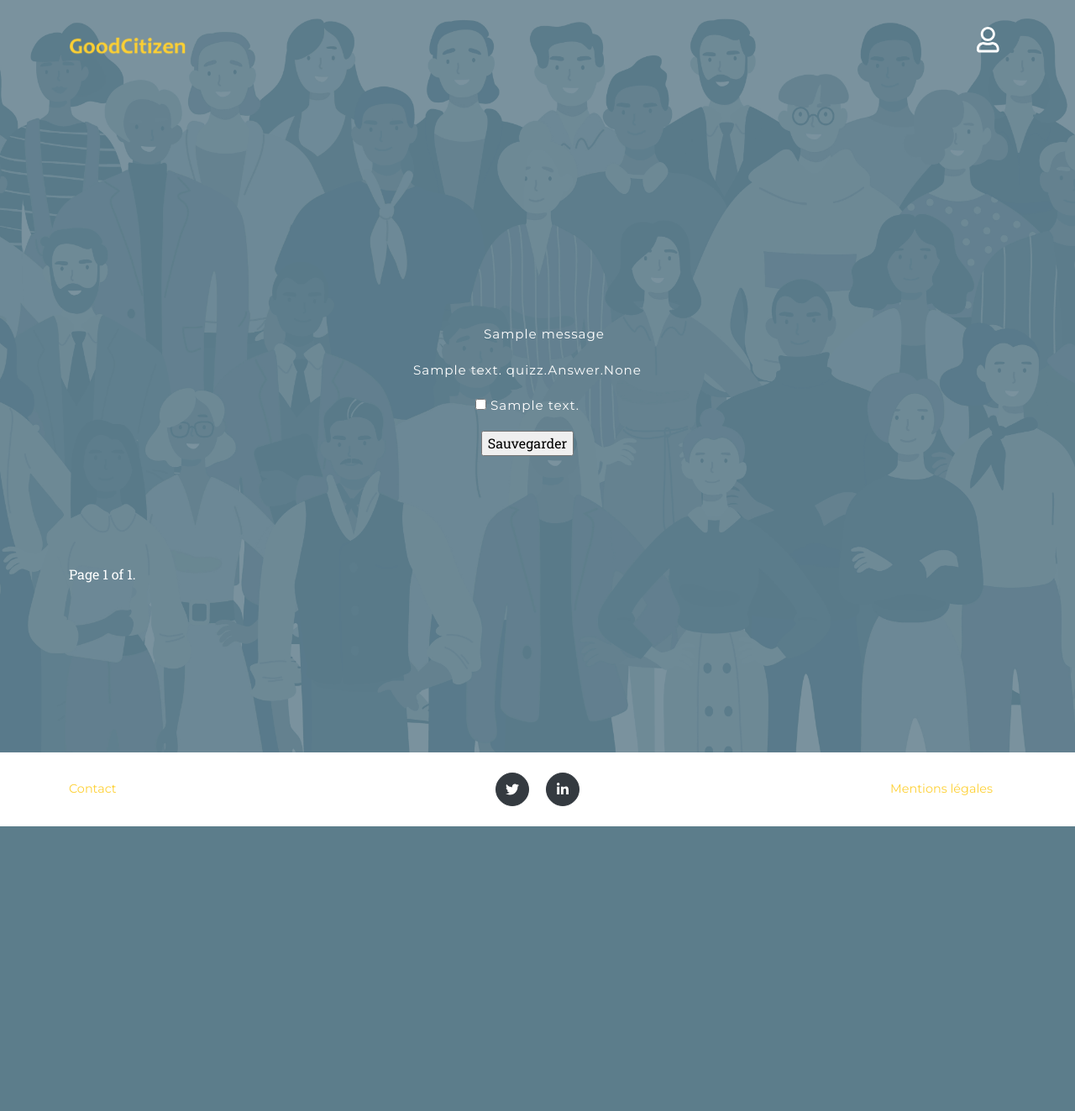
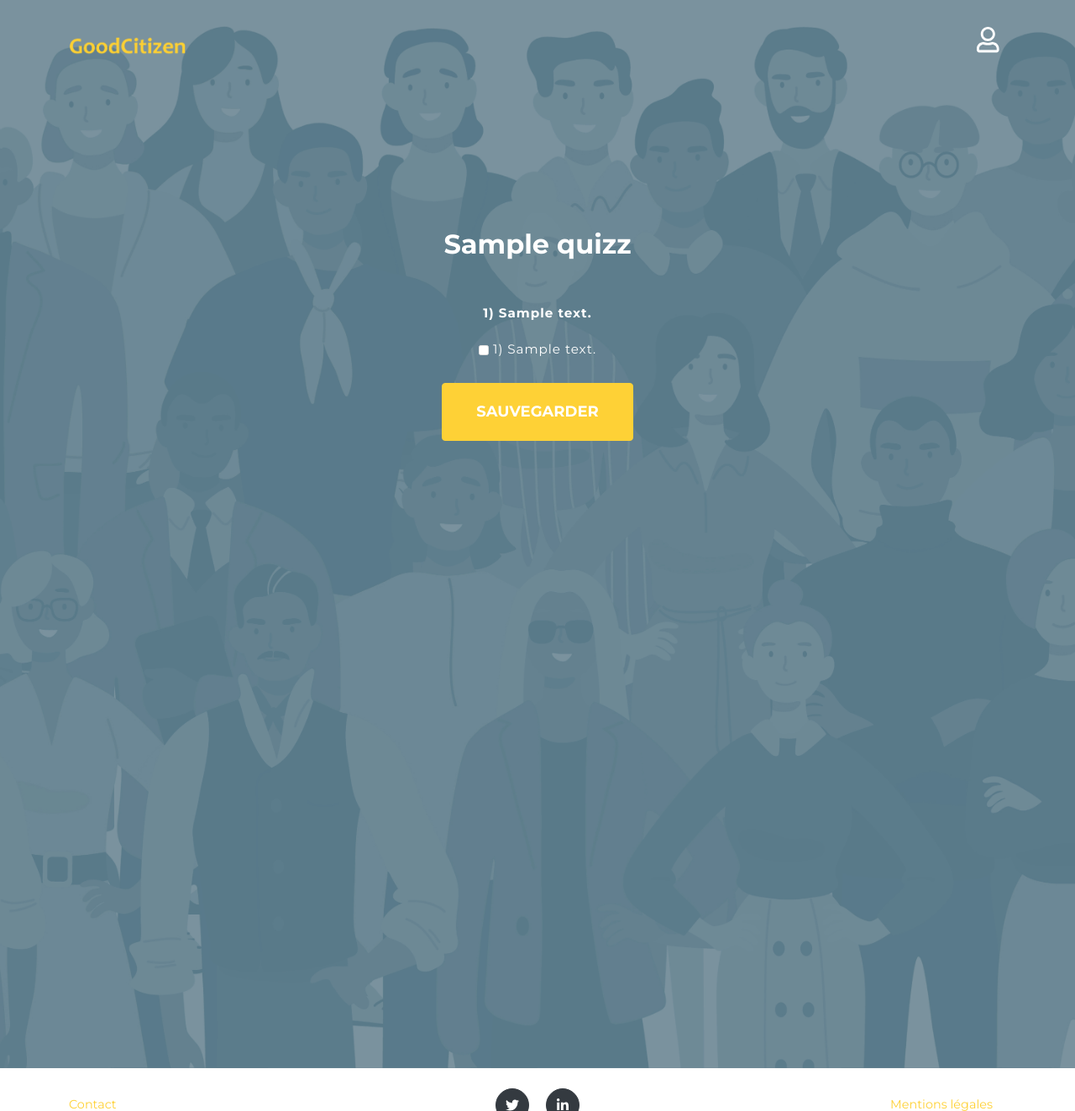
Before and after one commit to helenecourau/good_citizen, a Django app: page /quizz/1 in a window 1280 px wide. Shown: the top 1323 px of the page at 84% size. Before the commit the page ends 984 px from the top, so only its background shows below. Run offline with Django 3.2, Linux system fonts and the light colour scheme; tables that the repository leaves empty hold one stand-in row (values such as "Sample post"); one stand-in notice (Sample message) is shown; some libraries are stand-ins or nearby versions; some web fonts are replaced.

Commit message:
ajax on quizz template

```diff
--- a/quizz/models.py
+++ b/quizz/models.py
@@ -76,14 +76,14 @@ class LittleStory(models.Model):
 class Result(models.Model):
     user = models.ForeignKey(User, on_delete=models.SET_NULL, null=True)
     quizz = models.ForeignKey(Quizz, on_delete=models.SET_NULL, null=True)
-    score = models.PositiveSmallIntegerField()
+    score = models.PositiveSmallIntegerField(null=True)
 
     class Meta:
-        verbose_name = "UserQuizz"
+        verbose_name = "Result"
 
     def __str__(self):
 
-        return f'Score de {self.user.name} sur le quizz {self.quizz.name}'
+        return f'Score de {self.user.username} sur le quizz {self.quizz.name}'
 
 class QuestionsAnswers(models.Model):
     question = models.ForeignKey(Question, on_delete=models.SET_NULL, null=True)
--- a/quizz/templates/quizz/unique_quizz.html
+++ b/quizz/templates/quizz/unique_quizz.html
@@ -1,44 +1,149 @@
 <style type="text/css">
+    #submit {
+        margin-top: 10px;
+    }
+
+    #h2 {
+        margin-bottom: 50px;
+    }
+    #error {
+        color: red;
+    }
+    #success {
+        color: green;
+    }
+    input[type=checkbox] {
+        width: 0.8em;
+        height: 0.8em;
+        background-color: white;
+        border-radius: 20%;
+        vertical-align: middle;
+        border: 1px solid #ddd;
+        -webkit-appearance: none;
+        outline: none;
+        cursor: pointer;
+    }
+    input[type=checkbox]:checked {
+        background-color: gray;
+    }
 </style>
 {% extends "base.html" %}
 {% block content %}
-<div class="row h-50 align-items-center col-lg-12 ">
-    <div class="col-lg-12 col-sm-12" id="container" >
-		{% for question in page_obj %}
+<div class="h-100">
+    <div id="h2">
+    <h2 id="test">{{quizz.name}}</h2>
+    <div>
         {% if messages %}
             <ul class="messages">
                 {% for message in messages %}
-                        <p{% if message.tags %} class="{{ message.tags }}"{% endif %}>{{ message }}</>
+                    {% if 'final' in message.tags %}{{ message }}{% endif %}
                 {% endfor %}
             </ul>
         {% endif %}
-			<p>{{ question.question_text }} {{ question.answer_set }}</p>
-			<form method="post">
+    </div>
+</div>
+    <form method="post" id="quizz-form">
         {% csrf_token %}
+		{% for question in questions %}
+        <div class="col-lg-12 col-sm-12" id="question" title="{{ question.id }}">
+			<p><strong>{{ forloop.counter }}) {{ question.question_text }}</strong></p>
 				{% for answer in question.answer_set.all %}
-					<p><input id="answer_id" type="checkbox" name="answer_id" value="{{ answer.id }}"> {{ answer.answer_text }}</p>
-				{% endfor %}
-				<input type="submit" value="Sauvegarder" id="submit" />
-			</form>
+					<p id="{{ question.id }}{{ answer.id }}"><input id="answer_id" type="checkbox" name="{{ question.id }}" value="{{ answer.id }}"> {{ forloop.counter }}) {{ answer.answer_text }}</p>
 				{% endfor %}
         </div>
+		{% endfor %}
+        <div class="col-lg-12 col-sm-12">
+            <input class="btn btn-primary btn-xl text-uppercase js-scroll-trigger" type="submit" value="Sauvegarder" id="submit" />
         </div>
-
-<div class="pagination">
-    <span class="step-links">
-        {% if page_obj.has_previous %}
-            <a href="?page=1">&laquo; first</a>
-            <a href="?page={{ page_obj.previous_page_number }}">previous</a>
-        {% endif %}
-
-        <span class="current">
-            Page {{ page_obj.number }} of {{ page_obj.paginator.num_pages }}.
-        </span>
-
-        {% if page_obj.has_next %}
-            <a href="?page={{ page_obj.next_page_number }}">next</a>
-            <a href="?page={{ page_obj.paginator.num_pages }}">last &raquo;</a>
-        {% endif %}
-    </span>
+    </form>
 </div>
+<script src="https://code.jquery.com/jquery-1.12.3.js" integrity="sha256-1XMpEtA4eKXNNpXcJ1pmMPs8JV+nwLdEqwiJeCQEkyc=" crossorigin="anonymous"></script>
+<script src="https://code.jquery.com/jquery-1.12.3.js" integrity="sha256-1XMpEtA4eKXNNpXcJ1pmMPs8JV+nwLdEqwiJeCQEkyc=" crossorigin="anonymous"></script>
+<script>
+    $("#submit").click(function (e) {
+        e.preventDefault();
+        const csrftoken = document.querySelector('[name=csrfmiddlewaretoken]').value;
+        var checkedBoxes = document.querySelectorAll('input[id=answer_id]:checked');
+        var questions = document.querySelectorAll('[id=question]');
+        let toSend = true
+        for (let question of questions) {
+            let isChecked = false
+            for (let checkedBoxe of checkedBoxes) {
+                if (question['title']===checkedBoxe['name']) {
+                    isChecked = true
+                }
+            }
+            if (isChecked===false) {
+                let alert = document.createElement('p');
+                alert.textContent = "Vous devez choisir au moins une réponse !"
+                alert.style.color = "red"
+                question.append(alert)
+                toSend = false
+            }
+        }
+        if (toSend===true) {
+            var checkboxesChecked = [];
+            var controlList = [];
+            for (let checkedBoxe of checkedBoxes) {
+                valueList = [];
+                let key = Number(checkedBoxe['name']);
+                let value = Number(checkedBoxe['value'])
+                if (controlList.includes(key) == true) {
+                    checkboxesChecked.find(obj => {
+                        if (obj.key === key) {
+                            obj.value.push(value);
+                        }
+                    })
+                }
+                else {
+                    valueList.push(value)
+                    let answer = {
+                        key: key,
+                        value: valueList,
+                    };
+                    controlList.push(key)
+                    checkboxesChecked.push(answer)
+                }
+            }
+            var serializedData = JSON.stringify(checkboxesChecked)
+            $.ajax({
+                headers: {
+                    'X-CSRFToken': csrftoken
+                },
+                type: 'POST',
+                url: "{% url 'quizz_page' id_quizz %}",
+                data: {"answer_id":serializedData},
+                success: function (json) {
+                    let total_result = json["total_result"]
+                    let title = document.getElementsByTagName("h2")[0];
+                    let result_p = document.createElement('p');
+                    if (json["final_result"] === true) {
+                        result_p.textContent = "Vous avez " + total_result + " bonnes réponses. Bravo, vous avez réussi ce quizz !"
+                    } else {
+                        result_p.textContent = "Vous avez " + total_result + " bonnes réponses. Vous n'avez pas réussi ce quizz, réessayez plus tard."
+                    }
+                    title.append(result_p)
+                    for (let [key, values] of Object.entries(json["right_answers"])) {
+                        for (let value of values) {
+                            let node = document.getElementById(key+value)
+                            node.className = 'right'
+                            node.insertAdjacentHTML('afterbegin', "<i class=\"fas fa-check\" color=green></i>&nbsp;");
+                        }
+                    }
+                    for (let [key, values] of Object.entries(checkboxesChecked)) {
+                        for (let value of values.value) {
+                            let node = document.getElementById(values.key.toString()+value.toString())
+                            if (node.className != "right") {
+                                node.insertAdjacentHTML('afterbegin', "<i class=\"fa fa-times\" color=red></i>&nbsp;");
+                            }
+                        }
+                    }
+                },
+            })
+        }
+    })
+</script>
+<script src="https://code.jquery.com/jquery-1.12.3.js" integrity="sha256-1XMpEtA4eKXNNpXcJ1pmMPs8JV+nwLdEqwiJeCQEkyc=" crossorigin="anonymous"></script>
+<!-- <script src="../static/js/ajax.js"></script> -->
+<script src="../static/js/javascript.js"></script>
 {% endblock %}
--- a/quizz/urls.py
+++ b/quizz/urls.py
@@ -34,5 +34,5 @@ urlpatterns = [
     url('mentions-legales',
         TemplateView.as_view(template_name='legal.html')),
     url(r'^quizz/$', views.quizz, name='quizz'),
-    path('quizz/<int:id>', views.unique_quizz, name='quizz_page'),
+    path('quizz/<int:id_quizz>', views.unique_quizz, name='quizz_page'),
     ]
--- a/quizz/views.py
+++ b/quizz/views.py
@@ -5,9 +5,12 @@ from django.contrib.auth.decorators import login_required
 from django.contrib import messages
 from django.contrib.auth.views import PasswordChangeView
 from django.core.paginator import Paginator, EmptyPage
+from django.http import HttpResponse
+from django.core import serializers
+import json
 
 from .forms import AccountForm
-from .models import User, Quizz, Question, Answer, QuestionsAnswers
+from .models import User, Quizz, Question, Answer, QuestionsAnswers, Result
 
 def account_create(request):
     if not request.user.is_authenticated:
@@ -58,28 +61,47 @@ def quizz(request):
 
     return render(request, 'quizz/quizz.html', locals())
 
-def unique_quizz(request, id):
-    questions = Question.objects.filter(quizz__pk=id).order_by('id')
-    paginator = Paginator(questions, 1)
-    page_number = request.GET.get('page')
-    page_obj = paginator.get_page(page_number)
+def unique_quizz(request, id_quizz):
     total_result = 0
-    if request.method == 'POST':
-        answer_user_id = request.POST.getlist('answer_id')
-        question_id = page_obj.object_list[0].id
-        question_answer = QuestionsAnswers.objects.filter(question__id=question_id)
-        answer_user = question_answer.filter(answer__id__in=answer_user_id).values_list('right_answer', flat=True)
-        right_answer = question_answer.filter(right_answer=True)
-        if False in answer_user:
-            result = False
+    quizz = Quizz.objects.get(pk=id_quizz)
+    questions = Question.objects.filter(quizz__pk=id_quizz).order_by('id')
+    right_answers = QuestionsAnswers.objects.filter(question__in=questions, right_answer=True)
+    if request.is_ajax and request.method == 'POST':
+        answer_user_id = eval(request.POST.getlist("answer_id")[0])
+        for elt in answer_user_id:
+            result = None
+            question_answer = QuestionsAnswers.objects.filter(question__id=elt["key"])
+            right_answer = list(question_answer.filter(right_answer=True).values_list('answer__pk', flat=True))
+            right_answer.sort()
+            elt["value"].sort()
+            if elt["value"] == right_answer:
+                result = True
+                total_result += 1
+            else:
+                result = False
+        if total_result >= len(question_answer)/2:
+            final_result = True
+
         else:
-            result = True
-        if result == False:
-            messages.add_message(request, messages.WARNING,
-                                 ("Aïe! Ce n'était pas tout à fait ça. La bonne réponse est " + right_answer[0].answer.answer_text))
-        if result == True:
-            total_result += 1
-            messages.add_message(request, messages.WARNING,
-                                 "Bravo! C'était la bonne réponse !")
+            final_result = False
+        response_data = {}
+        final_right_answer = {}
+        for answer in right_answers:
+            if answer.question.pk not in final_right_answer.keys():
+                final_right_answer[answer.question.pk] = [answer.answer.pk]
+            else:
+                final_right_answer[answer.question.pk].append(answer.answer.pk)
 
-    return render(request, 'quizz/unique_quizz.html', {'page_obj': page_obj})
+        result, created = Result.objects.update_or_create(user=request.user, quizz=quizz,
+                                                           defaults={'score': total_result},)
+        print(Result.objects.all())
+
+        response_data["right_answers"] = final_right_answer
+        response_data["total_result"] = total_result
+        response_data["final_result"] = final_result
+        return HttpResponse(
+            json.dumps(response_data),
+            content_type="application/json"
+        )
+
+    return render(request, 'quizz/unique_quizz.html', locals())
```
Also changed, not shown: static/js/ajax.js (added, +7 -0 lines), static/js/javascript.js (added, +15 -0 lines), quizz/migrations/0002_auto_20201022_0827.py (added), 1 other file. Lines whose indentation alone changed are shown as unchanged.
